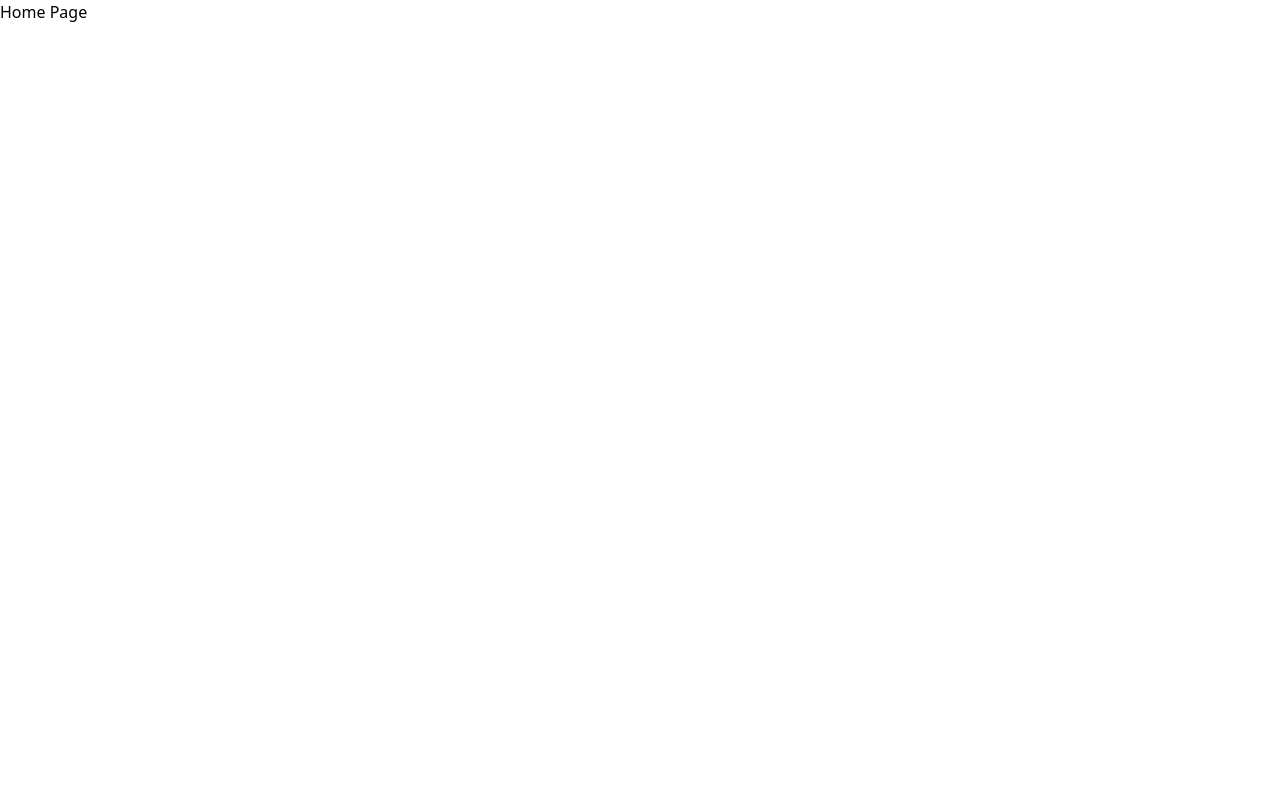
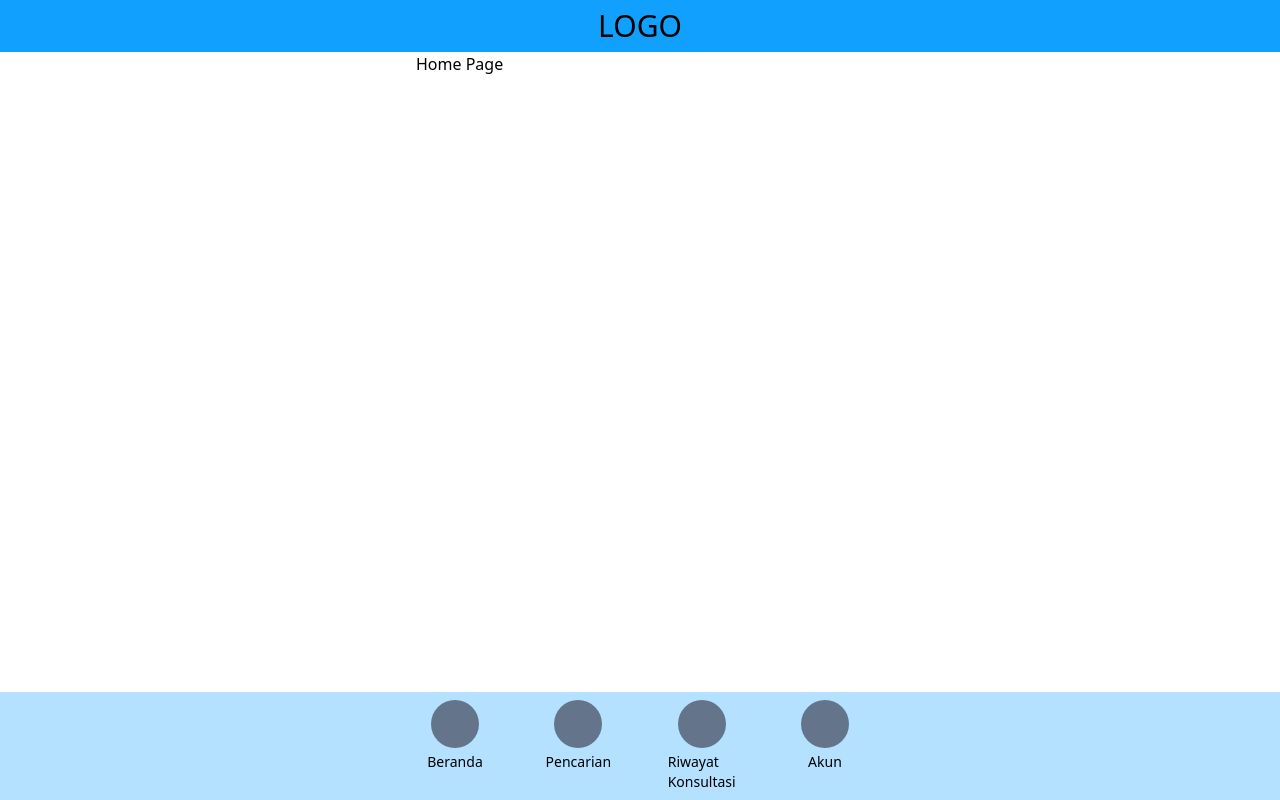
Before and after one commit to curagan/curagan-frontend, a Next.js app: page /home in a window 1280 px wide. Built offline with nearby package versions, Linux system fonts and the light colour scheme.

Commit message:
style: create initial layout wrapper

```diff
--- a/pages/home/index.tsx
+++ b/pages/home/index.tsx
@@ -1,9 +1,53 @@
 import { NextPage } from 'next';
+import Link from 'next/link';
 
 const Home: NextPage = () => {
   return (
-    <div>
-      <h1>Home Page</h1>
+    <div className="absolute w-full h-full flex flex-col items-center">
+      <header className="w-full flex items-center justify-center bg-[#11A0FE]">
+        <div className="w-full max-w-md flex items-center justify-center p-2">
+          <span className="text-3xl">LOGO</span>
+        </div>
+      </header>
+
+      <main className="grow w-full max-w-md max-h-full overflow-y-auto">
+        <div className="flex flex-col gap-4">
+          <h1>Home Page</h1>
+        </div>
+      </main>
+
+      <footer className="w-full flex items-center justify-center bg-[#B3E1FF]">
+        <nav className="relative w-full max-w-md flex items-stretch justify-between text-sm overflow-x-auto">
+          <Link
+            href={'/beranda'}
+            className="w-[78px] max-w-[78px] flex flex-col items-center justify-start gap-1 p-2"
+          >
+            <div className="w-12 h-12 rounded-full bg-slate-500"></div>
+            <span>Beranda</span>
+          </Link>
+          <Link
+            href={'/pencarian'}
+            className="w-[78px] max-w-[78px] flex flex-col items-center justify-start gap-1 p-2"
+          >
+            <div className="w-12 h-12 rounded-full bg-slate-500"></div>
+            <span>Pencarian</span>
+          </Link>
+          <Link
+            href={'/riwayat'}
+            className="w-[78px] max-w-[78px] flex flex-col items-center justify-start gap-1 p-2"
+          >
+            <div className="w-12 h-12 rounded-full bg-slate-500"></div>
+            <span>Riwayat Konsultasi</span>
+          </Link>
+          <Link
+            href={'/akun'}
+            className="w-[78px] max-w-[78px] flex flex-col items-center justify-start gap-1 p-2"
+          >
+            <div className="w-12 h-12 rounded-full bg-slate-500"></div>
+            <span>Akun</span>
+          </Link>
+        </nav>
+      </footer>
     </div>
   );
 };
```
